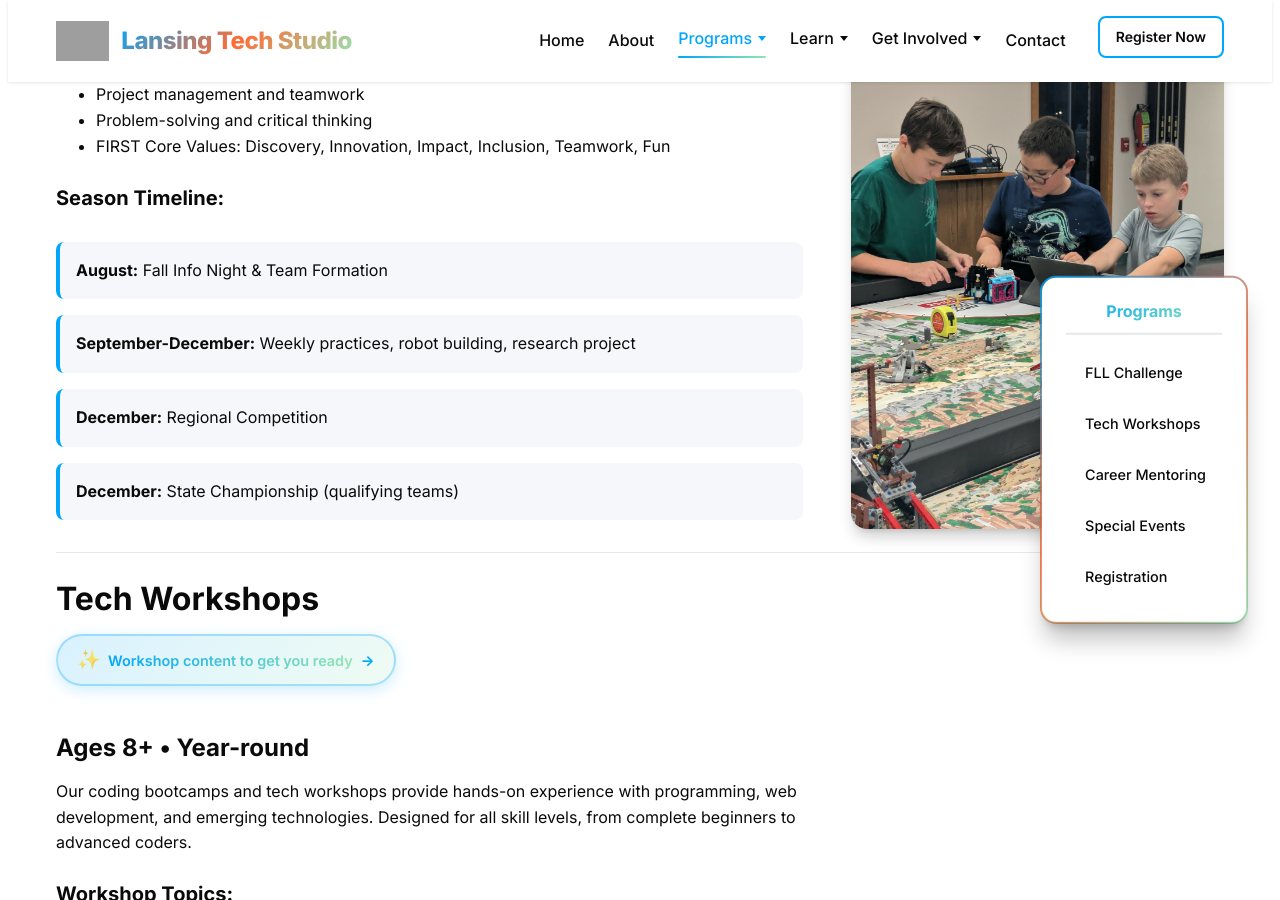
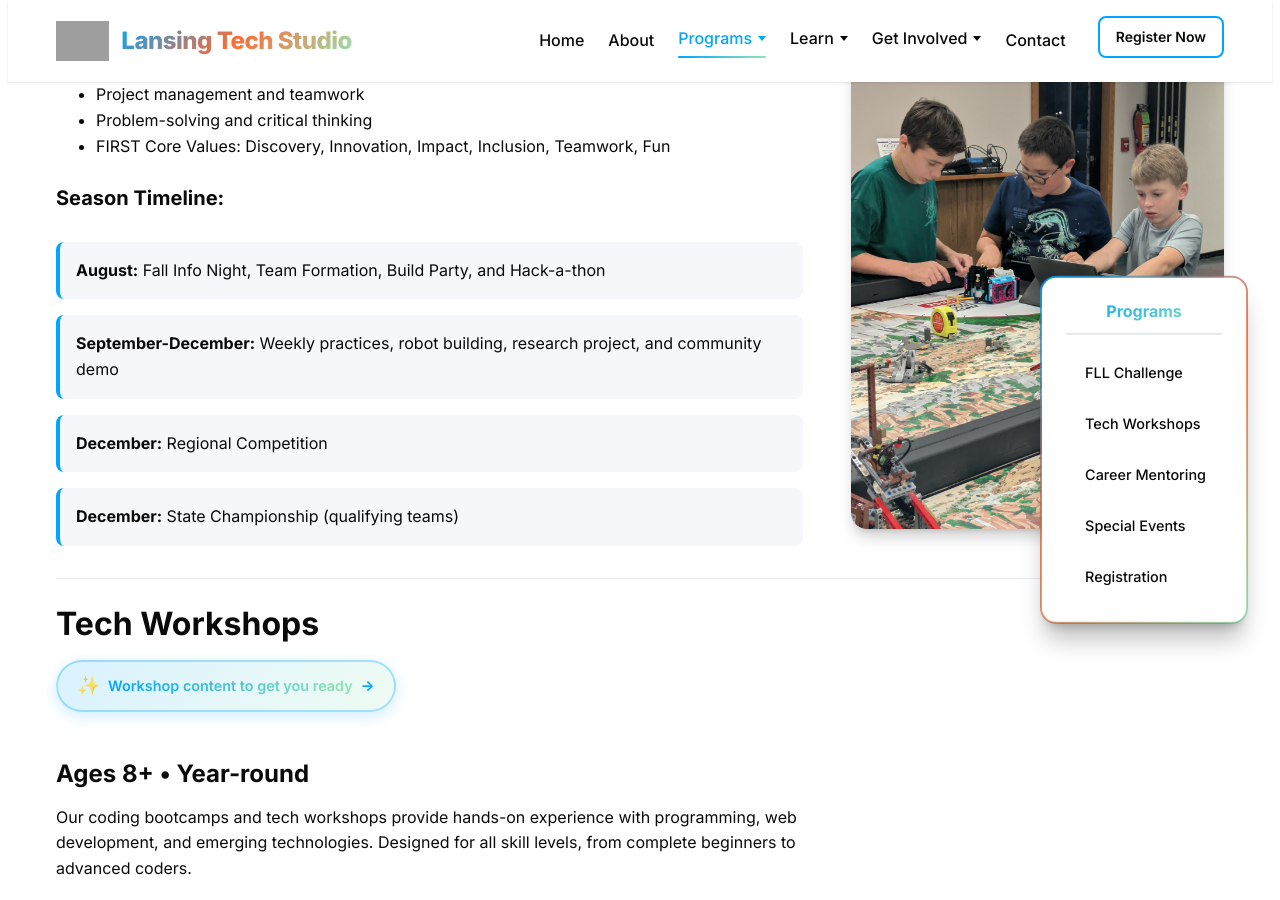
Before and after one commit to Lansing-Tech-Studio/Lansing-Tech-Studio.github.io, a Jekyll site: the page built from programs.md, in a window 1280 px wide and 900 px high, scrolled down 643 px. Built offline with Jekyll 4.4.1, drawn with Linux system fonts in a browser that asks for light colours; grey boxes are pictures that could not be loaded.

Commit message:
Changes made using Hyditor on 3/26/2026

```diff
--- a/programs.md
+++ b/programs.md
@@ -52,10 +52,10 @@ permalink: /programs/
       <h4>Season Timeline:</h4>
       <div class="timeline">
         <div class="timeline-item">
-          <strong>August:</strong> Fall Info Night & Team Formation
+          <strong>August:</strong> Fall Info Night, Team Formation, Build Party, and Hack-a-thon
         </div>
         <div class="timeline-item">
-          <strong>September-December:</strong> Weekly practices, robot building, research project
+          <strong>September-December:</strong> Weekly practices, robot building, research project, and community demo
         </div>
         <div class="timeline-item">
           <strong>December:</strong> Regional Competition
```
